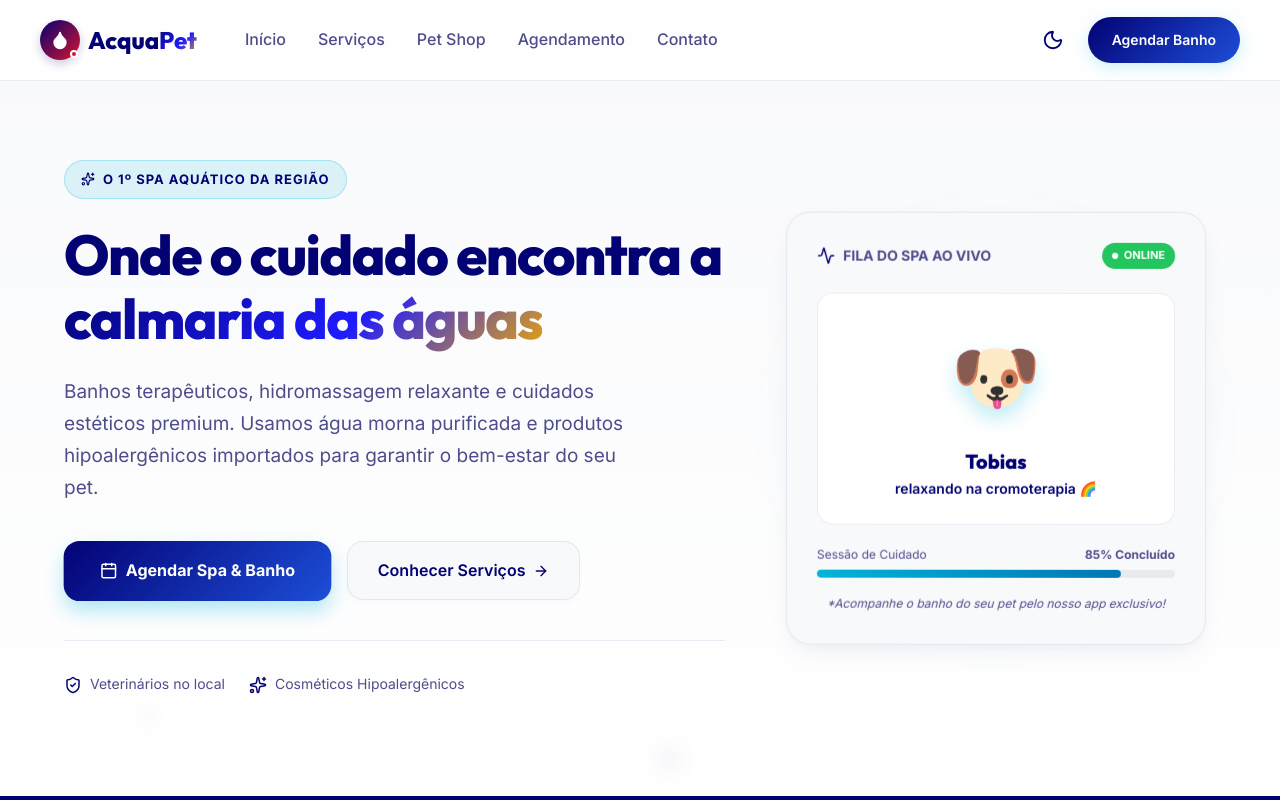
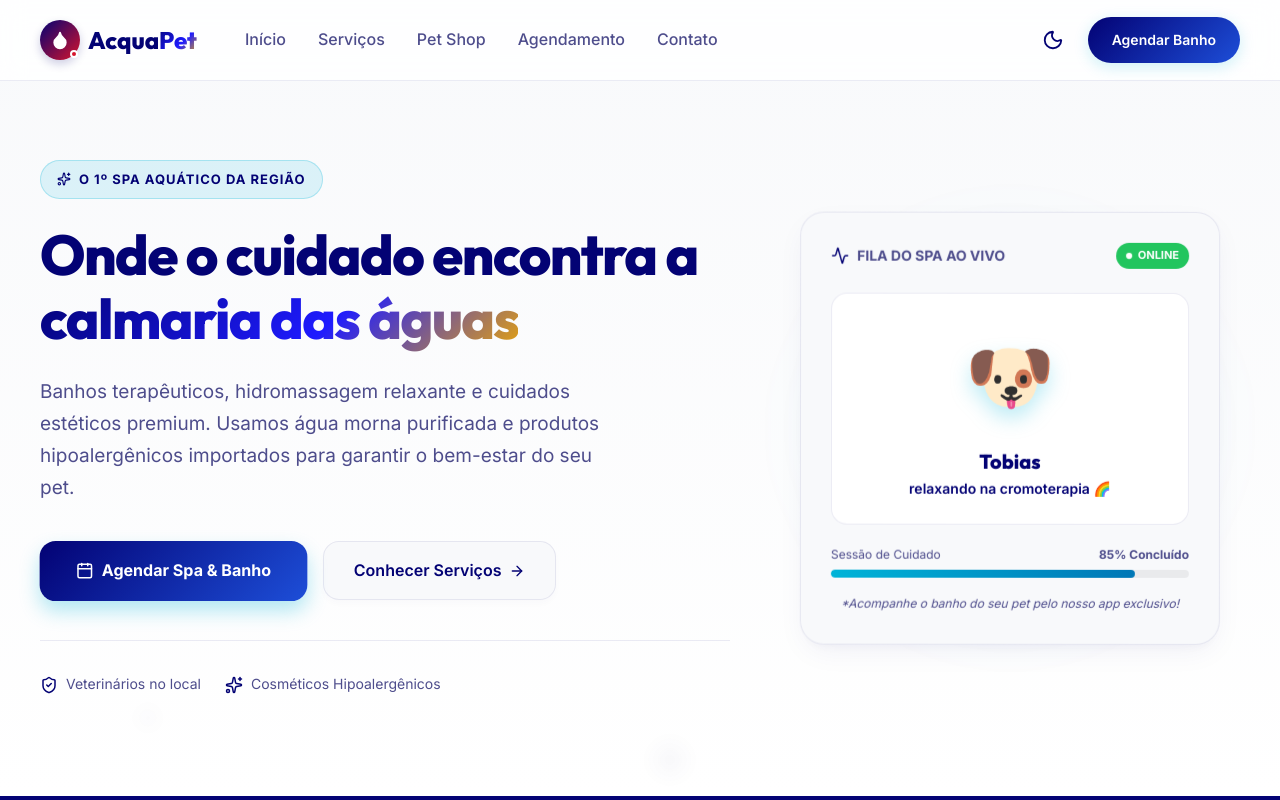
Before and after one commit to rodolfodiegosilva/acqua-pet, a React (Vite) app: page / in a window 1280 px wide. Shown: the top 800 px of the page. Built offline with nearby package versions, Linux system fonts and the light colour scheme.

Commit message:
convert all containers to 100% full-width fluid layouts

```diff
--- a/src/index.css
+++ b/src/index.css
@@ -306,10 +306,17 @@ a {
 
 /* --- Layout Utilitário --- */
 .container {
-  width: 100%;
-  max-width: 1200px;
+  width: 100% !important;
+  max-width: 100% !important;
+  box-sizing: border-box;
+  padding: 0 20px !important;
   margin: 0 auto;
-  padding: 0 24px;
+}
+
+@media (min-width: 768px) {
+  .container {
+    padding: 0 40px !important;
+  }
 }
 
 .section-spacing {
```
